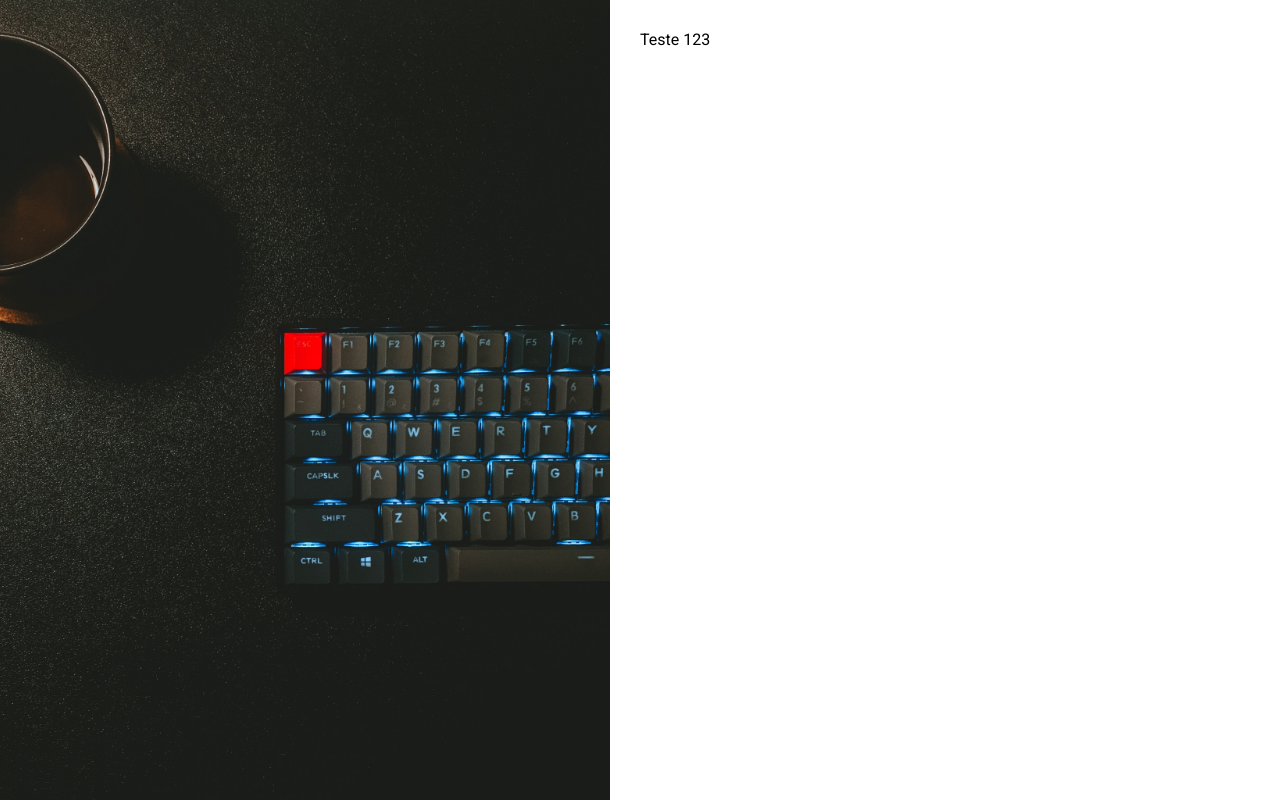
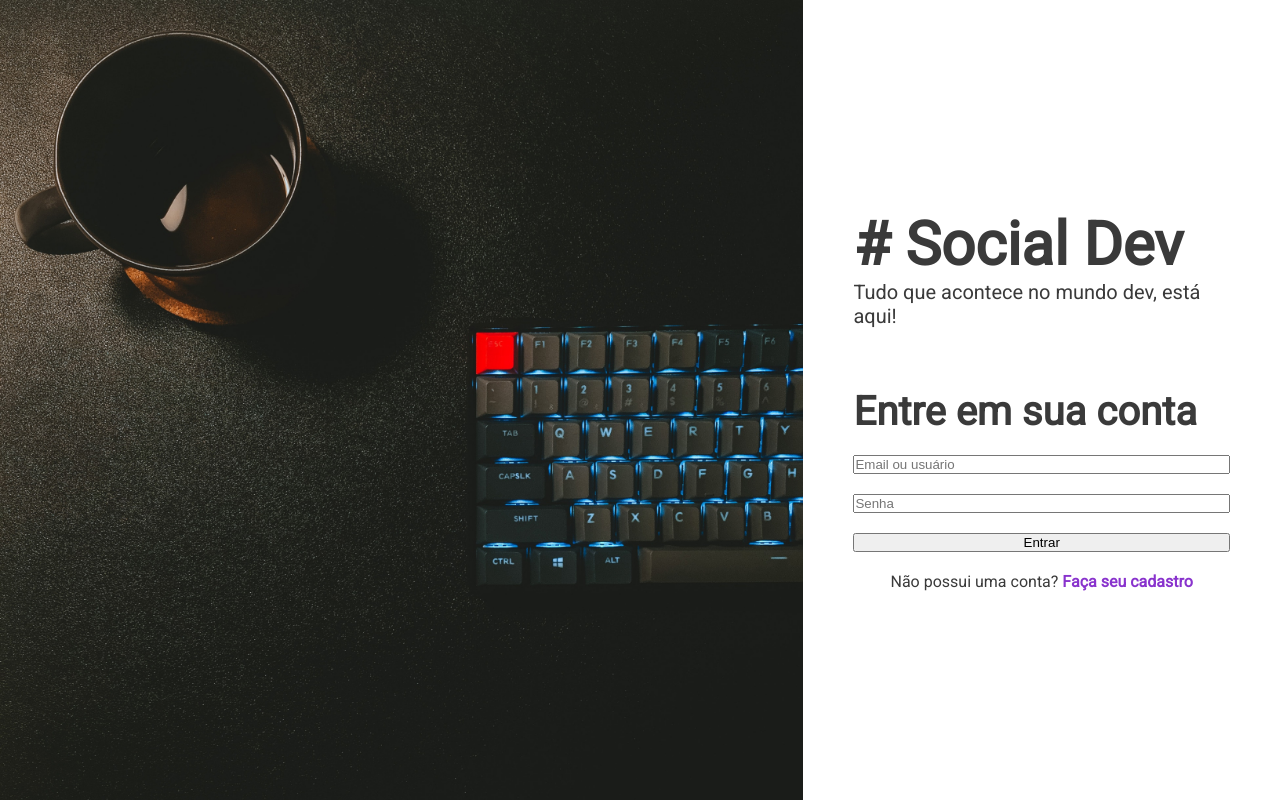
Before and after one commit to Erick-Gomes-Fernandes/social-dev, a Next.js app: page /login in a window 1280 px wide. Built offline with nearby package versions, Linux system fonts and the light colour scheme.

Commit message:
Criado esqueleto na página de login

```diff
--- a/pages/_app.jsx
+++ b/pages/_app.jsx
@@ -9,6 +9,13 @@
 
 body {
   font-family: 'Roboto', sans-serif;
+  color: #3A3A3A;
+}
+
+a{
+  color: #8933CD;
+  font-weight: bold;
+  text-decoration: none;
 }
 `
 
--- a/pages/login.jsx
+++ b/pages/login.jsx
@@ -1,9 +1,41 @@
+import styled from "styled-components"
+
 import ImageWithSpace from "../src/components/layout/ImageWithSpace"
+import H1 from "../src/components/typography/H1"
+import H2 from "../src/components/typography/H2"
+import H4 from "../src/components/typography/H4"
+
+const FormContainer = styled.div
+`
+  margin-top: 60px;
+`
+
+const Form = styled.form
+`
+  display: flex;
+  flex-direction: column;
+  margin: 20px 0;
+  gap: 20px;
+`
+const Text = styled.p
+`
+  text-align: center;
+`
 
 function LoginPage () {
   return (
     <ImageWithSpace>
-      Teste 123
+      <H1># Social Dev</H1>
+      <H4>Tudo que acontece no mundo dev, está aqui!</H4>
+      <FormContainer>
+        <H2>Entre em sua conta</H2>
+        <Form>
+          <input placeholder="Email ou usuário" type="email" />
+          <input placeholder="Senha" type="password" />
+          <button>Entrar</button>
+        </Form>
+        <Text>Não possui uma conta? <a href="#">Faça seu cadastro</a></Text>
+      </FormContainer>
     </ImageWithSpace>
   )
 }
--- a/src/components/layout/ImageWithSpace.jsx
+++ b/src/components/layout/ImageWithSpace.jsx
@@ -1,6 +1,6 @@
 import styled from 'styled-components'
 
-const WIDTH_BREAK = '600px'
+const WIDTH_BREAK = '700px'
 
 const StyledFlex = styled.div
 `
@@ -25,16 +25,19 @@
 const StyledContainer = styled.div
 `
   background-color: white;
-  padding: 30px;
+  padding: 30px 50px;
 
   @media (min-width: ${WIDTH_BREAK}) {
-    width: 100%;
-    min-width: calc(${WIDTH_BREAK} - 60px);
+    width: calc(${WIDTH_BREAK} - 100px);
   }
 
   @media (max-width: ${WIDTH_BREAK}) {
     width: 100%;
   }
+
+  display: flex;
+  flex-direction: column;
+  justify-content: center;
 `
 
 function ImageWithSpace ({ children, image }) {
--- /dev/null
+++ b/src/components/typography/H1.jsx
@@ -0,0 +1,8 @@
+import styled from "styled-components";
+
+const H1 = styled.h1
+`
+  font-size: 60px;
+  font-weight: bold;
+`
+export default H1
--- /dev/null
+++ b/src/components/typography/H2.jsx
@@ -0,0 +1,9 @@
+import styled from "styled-components";
+
+const H2 = styled.h2
+`
+  font-size: 40px;
+  font-weight: bold;
+`
+
+export default H2
--- /dev/null
+++ b/src/components/typography/H4.jsx
@@ -0,0 +1,9 @@
+import styled from "styled-components";
+
+const H4 = styled.h4
+`
+  font-size: 20px;
+  font-weight: 500;
+`
+
+export default H4
```
